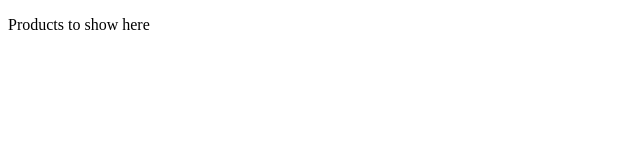
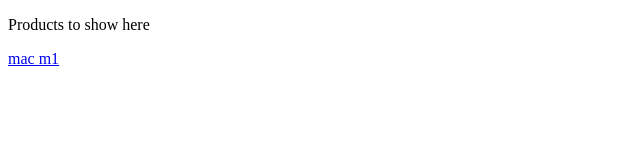
Before and after one commit to K-RD/Products, a plain HTML site: page index.html in a window 1280 px wide. Shown: the full height of the page, 0-640 px from the left. Drawn offline with Linux system fonts and the light colour scheme.

Commit message:
Added first product

```diff
--- a/index.html
+++ b/index.html
@@ -9,5 +9,6 @@
     <p>
         Products to show here
     </p>
+    <a target="_blank" href="https://www.amazon.in/Apple-MacBook-Chip-13-inch-256GB/dp/B08N5T6CZ6/ref=sr_1_1_sspa?keywords=macbook+m1&amp;qid=1696929327&amp;sr=8-1-spons&amp;sp_csd=d2lkZ2V0TmFtZT1zcF9hdGY&amp;psc=1&_encoding=UTF8&tag=krd21-21&linkCode=ur2&linkId=8d37fb031c271b5a32dcbc4a637c9149&camp=3638&creative=24630">mac m1</a>
 </body>
 </html>
```
